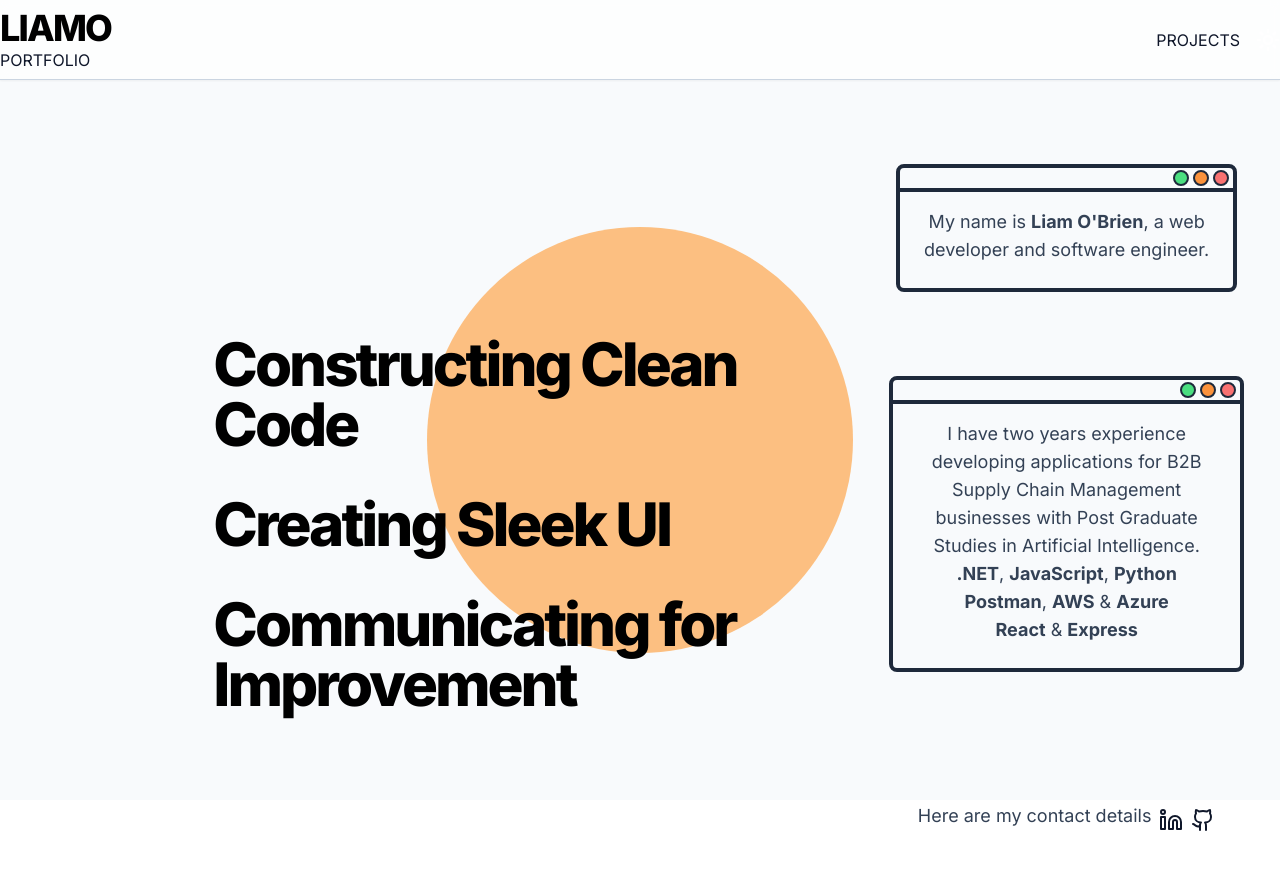
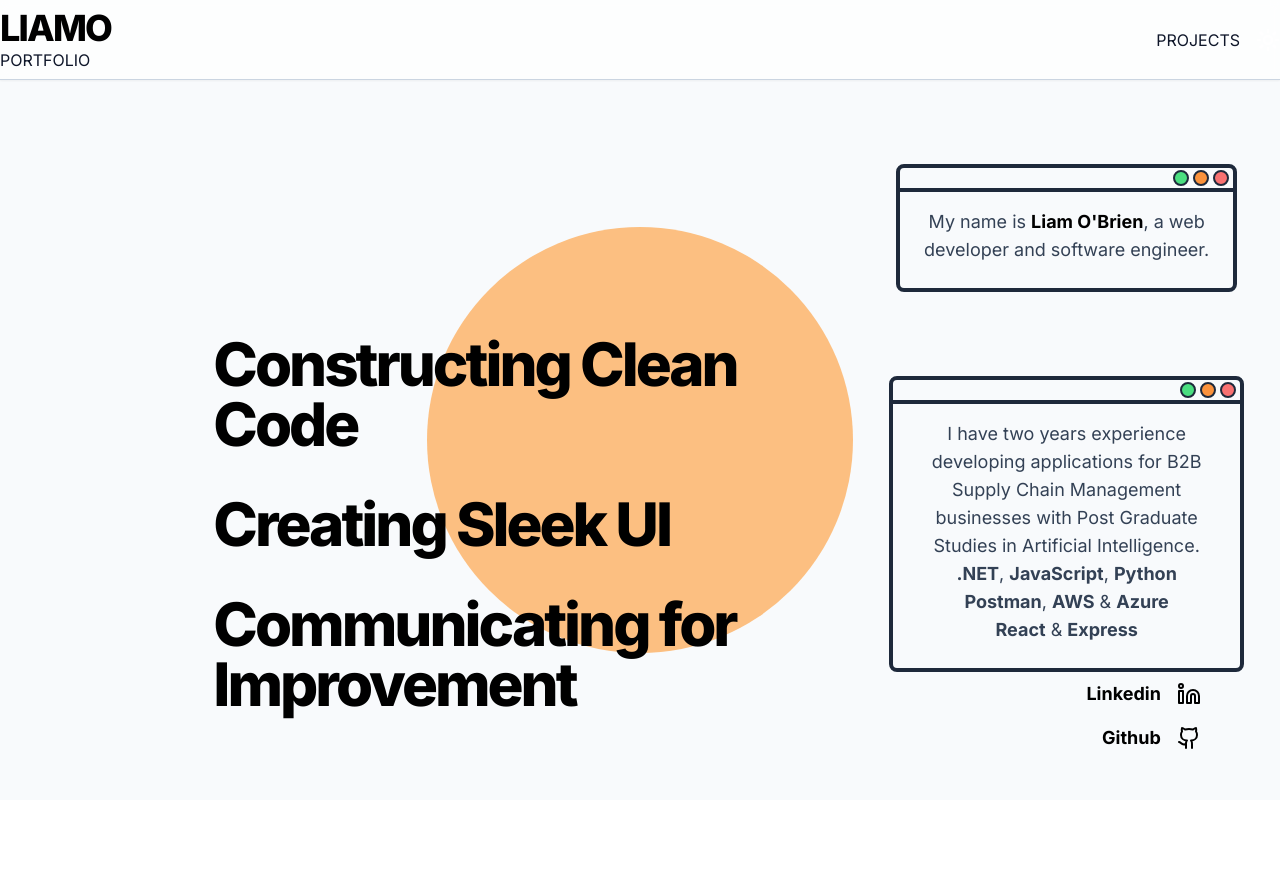
Before and after one commit to liamasis/testfolio, a Next.js app: page / in a window 1280 px wide. Shown: the top 870 px of the page. Built offline with nearby package versions, Linux system fonts and the light colour scheme.

Commit message:
realign the socials

```diff
--- a/src/app/page.tsx
+++ b/src/app/page.tsx
@@ -17,24 +17,24 @@ export default function Home() {
         </div>
         <div className="col-start-1 col-span-1 xl:col-start-5 xl:col-span-2 h-full w-full flex-grow items-start grid grid-rows-3 ">
           <div className="col-span-3 xl:col-span-1 h-full w-full flex justify-center items-center ">
-            <div className="min-h-1/2 w-4/5 flex-col justify-center items-center border-4 border-solid rounded-lg border-slate-800">
-              <div className="h-6 border-b-4 border-slate-800 flex flex-row-reverse gap-1 items-center justify-items-end">
+            <div className="min-h-1/2 w-4/5 flex-col justify-center items-center border-4 border-solid rounded-lg dark:border-slate-400 border-slate-800">
+              <div className="h-6 border-b-4 dark:border-slate-400 border-slate-800 flex flex-row-reverse gap-1 items-center justify-items-end">
                 <div className="pr-1 flex gap-1">
-                  <div className="rounded-full bg-green-400 h-4 w-4 border-2 border-slate-800"></div>
-                  <div className="rounded-full bg-orange-400 h-4 w-4 border-2 border-slate-800"></div>
-                  <div className="rounded-full bg-red-400 h-4 w-4 border-2 border-slate-800"></div>
+                  <div className="rounded-full bg-green-400 h-4 w-4 border-2 dark:border-slate-400 border-slate-800"></div>
+                  <div className="rounded-full bg-orange-400 h-4 w-4 border-2 dark:border-slate-400 border-slate-800"></div>
+                  <div className="rounded-full bg-red-400 h-4 w-4 border-2 dark:border-slate-400 border-slate-800"></div>
                 </div>
               </div>
-             <Paragraph className='p-4'>My name is <b>Liam O&apos;Brien</b>, a web developer and software engineer.  </Paragraph>
+             <Paragraph className='p-4'>My name is <b className='text-black  dark:text-white'>Liam O&apos;Brien</b>, a web developer and software engineer.  </Paragraph>
             </div>
           </div>
           <div className="col-span-3 xl:col-span-1 h-full w-full flex justify-center items-center ">
-          <div className="w-5/6 min-h-5/6 flex-col justify-center items-center border-4 border-solid rounded-lg border-slate-800">
-            <div className="h-6 border-b-4 border-slate-800 flex flex-row-reverse gap-1 items-center justify-items-end">
+          <div className="w-5/6 min-h-5/6 flex-col justify-center items-center border-4 border-solid rounded-lg dark:border-slate-400 border-slate-800">
+            <div className="h-6 border-b-4 dark:border-slate-400 border-slate-800 flex flex-row-reverse gap-1 items-center justify-items-end">
               <div className="pr-1 flex gap-1">
-                <div className="rounded-full bg-green-400 h-4 w-4 border-2 border-slate-800"></div>
-                <div className="rounded-full bg-orange-400 h-4 w-4 border-2 border-slate-800"></div>
-                <div className="rounded-full bg-red-400 h-4 w-4 border-2 border-slate-800"></div>
+                <div className="rounded-full bg-green-400 h-4 w-4 border-2 dark:border-slate-400 border-slate-800"></div>
+                <div className="rounded-full bg-orange-400 h-4 w-4 border-2 dark:border-slate-400 border-slate-800"></div>
+                <div className="rounded-full bg-red-400 h-4 w-4 border-2 dark:border-slate-400 border-slate-800"></div>
               </div>
             </div>
             <Paragraph className='p-4'>I have two years experience developing applications for B2B Supply Chain Management businesses with Post Graduate Studies in Artificial Intelligence.
@@ -46,16 +46,26 @@ export default function Home() {
             </ul></Paragraph>
           </div>
           </div>
-          <div className="col-span-3 xl:col-span-1  row-span-1 h-full w-full flex justify-center items-center">
+          <div className="col-span-3 xl:col-span-1 row-span-1 h-full w-full flex justify-center items-center xl:items-start">
+            <div className="h-1/3 w-2/3 flex-col items-center justify-end">
+              <div className="flex flex-row-reverse items-center  ">
+                <a href="https://www.linkedin.com/in/liam-o-brien-/" target="_blank" rel="noopener noreferrer" >
+                  <Linkedin className={'text-black dark:text-white mx-2'}/>
+                </a>
+                <Paragraph className='flex m-2 justify-center items-center'><b className='text-black dark:text-white'>Linkedin</b></Paragraph>
+              </div>
 
-            <Paragraph>Here are my contact details</Paragraph>
-            <a href="https://www.linkedin.com/in/liam-o-brien-/" target="_blank" rel="noopener noreferrer">
-              <Linkedin className={'dark:text-white mx-2'}/>
-            </a>
-            <a href="https://github.com/liamasis" target="_blank" rel="noopener noreferrer">
-              <Github className={'dark:text-white'}/>
-            </a>
 
+              <div className="flex flex-row-reverse items-center">
+                <a href="https://www.linkedin.com/in/liam-o-brien-/" target="_blank" rel="noopener noreferrer" >
+                  <Github className={'text-black dark:text-white m-2'}/>
+                </a>
+                <Paragraph className='flex m-2 justify-center items-center'><b  className='text-black  dark:text-white'>Github</b></Paragraph>
+              </div>
+
+
+
+            </div>
           </div>
         </div>
       </div>
```
